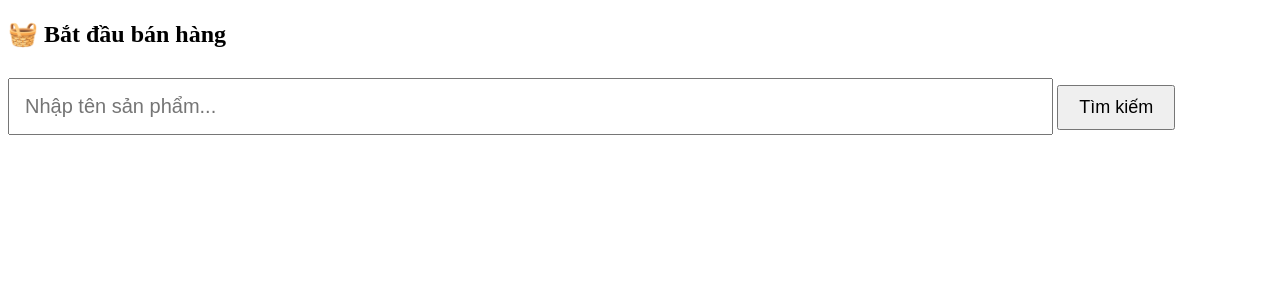
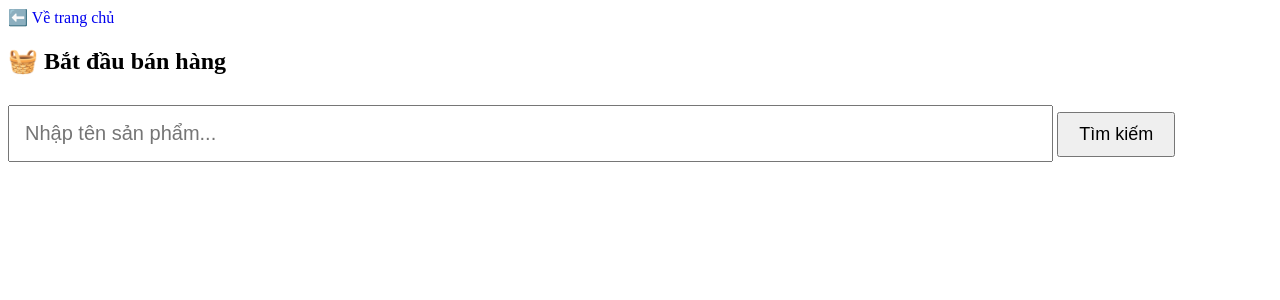
Before and after one commit to AN-dt725/H48, a Flask app: page /banhang in a window 1280 px wide. Shown: the top 300 px of the page. Run offline with Flask 3, Linux system fonts and the light colour scheme; parts of the project's set-up code (start-up, migrations or seed data) failed here and were passed over.

Commit message:
Update banhang.html

```diff
--- a/templates/banhang.html
+++ b/templates/banhang.html
@@ -10,6 +10,7 @@
   </style>
 </head>
 <body>
+  <a href="{{ url_for('index') }}" style="text-decoration: none;">⬅️ Về trang chủ</a>
   <h2>🧺 Bắt đầu bán hàng</h2>
   <form method="POST">
     <input type="text" name="keyword" id="search" placeholder="Nhập tên sản phẩm..." autocomplete="off">
```
